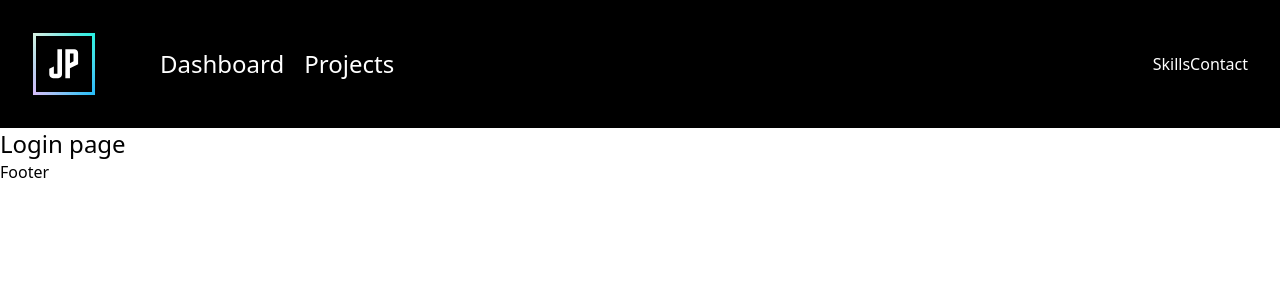
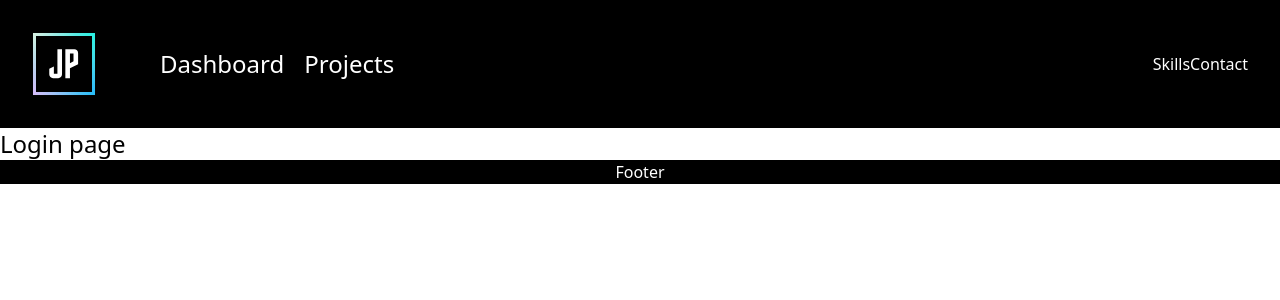
Before and after one commit to jhimson/bug-tracker, a React (Create React App) app in the folder client/: page / in a window 1280 px wide. Shown: the top 300 px of the page. Built offline with nearby package versions, Linux system fonts and the light colour scheme.

Commit message:
Updated Footer component, initial design.

```diff
--- a/client/src/components/Footer.jsx
+++ b/client/src/components/Footer.jsx
@@ -3,7 +3,7 @@ import React from 'react';
 
 const Footer = () => {
     return (
-        <div>
+        <div className='text-center text-white bg-black'>
             Footer
         </div>
     )
```
